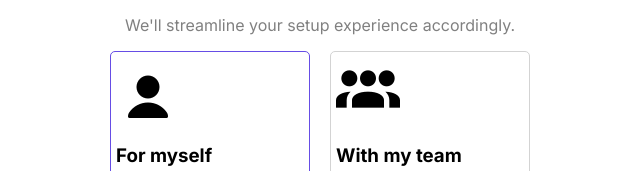
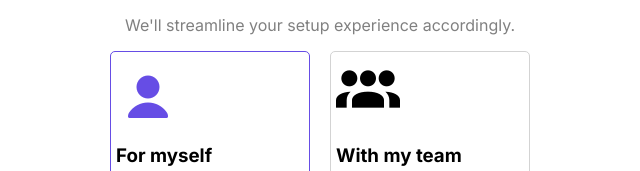
Before and after one commit to vaibhavchobisa/eden-onboarding, a React (Create React App) app: page /usage in a window 1280 px wide. Shown: the part 317-488 px from the top of the page, without its empty margins (320-960 px from the left). Built offline with nearby package versions, Linux system fonts and the light colour scheme.

Commit message:
effects added

```diff
--- a/src/App.js
+++ b/src/App.js
@@ -6,7 +6,7 @@ import Usage from "./routes/usage/usage.component";
 import Success from "./routes/success/success.component";
 import "./App.scss"
 
-// rgba(102,77,229,255)
+// rgb(102,77,229)
 
 const App = () => {
   return (
--- a/src/components/progress-bar/progress-bar.component.jsx
+++ b/src/components/progress-bar/progress-bar.component.jsx
@@ -1,11 +1,11 @@
 import { useContext } from "react";
-import { ClickContext } from "../../context/click.context";
+import { AppContext } from "../../context/app.context";
 import "./progress-bar.styles.scss";
 
 // const goTo = { welcome: '/', workspace: '/workspace', usage: '/usage' }
 
 const ProgressBar = () => {
-    const { isFirstClicked, isSecondClicked, isThirdClicked } = useContext(ClickContext);
+    const { isFirstClicked, isSecondClicked, isThirdClicked } = useContext(AppContext);
 
     let addClass;
 
--- a/src/context/click.context.jsx
+++ b/src/context/app.context.jsx
@@ -1,7 +1,7 @@
 import { createContext, useState } from "react";
 
 // as the actual value you want to access
-export const ClickContext = createContext({
+export const AppContext = createContext({
     isFirstClicked: false,
     setIsFirstClicked: () => { },
 
@@ -12,15 +12,15 @@ export const ClickContext = createContext({
     setIsThirdClicked: () => { },
 });
 
-export const ClickProvider = ({ children }) => {
+export const AppProvider = ({ children }) => {
     const [isFirstClicked, setIsFirstClicked] = useState(false);
     const [isSecondClicked, setIsSecondClicked] = useState(false);
     const [isThirdClicked, setIsThirdClicked] = useState(false);
     const value = { isFirstClicked, setIsFirstClicked, isSecondClicked, setIsSecondClicked, isThirdClicked, setIsThirdClicked };
 
     return (
-        <ClickContext.Provider value={value}>
+        <AppContext.Provider value={value}>
             {children}
-        </ClickContext.Provider>
+        </AppContext.Provider>
     );
 };
--- a/src/index.js
+++ b/src/index.js
@@ -5,16 +5,16 @@ import App from './App';
 import reportWebVitals from './reportWebVitals';
 
 import { BrowserRouter } from 'react-router-dom';
-import { ClickProvider } from './context/click.context';
+import { AppProvider } from './context/app.context';
 
 const root = ReactDOM.createRoot(document.getElementById('root'));
 root.render(
   <React.StrictMode>
-    <ClickProvider>
+    <AppProvider>
       <BrowserRouter>
         <App />
       </BrowserRouter>
-    </ClickProvider>
+    </AppProvider>
   </React.StrictMode>
 );
 
--- a/src/routes/create-workspace/create-worskspace.component.jsx
+++ b/src/routes/create-workspace/create-worskspace.component.jsx
@@ -2,7 +2,7 @@ import "./create-workspace.styles.scss";
 import Button from "../../components/button/button.component";
 import { useNavigate } from "react-router-dom";
 import { useContext, useState } from "react";
-import { ClickContext } from "../../context/click.context";
+import { AppContext } from "../../context/app.context";
 
 const defaultFormFields = {
     workspaceName: '',
@@ -15,7 +15,7 @@ const CreateWorkspace = () => {
     const [formFields, setFormFields] = useState(defaultFormFields);
     const { workspaceName, workspaceUrl } = formFields;
 
-    const { setIsSecondClicked } = useContext(ClickContext);
+    const { setIsSecondClicked } = useContext(AppContext);
 
     const navigate = useNavigate();
 
--- a/src/routes/usage/usage.component.jsx
+++ b/src/routes/usage/usage.component.jsx
@@ -1,17 +1,36 @@
 import "./usage.styles.scss";
 import Button from "../../components/button/button.component";
 import { useNavigate } from "react-router-dom";
-import { useContext } from "react";
-import { ClickContext } from "../../context/click.context";
+import { useContext, useState } from "react";
+import { AppContext } from "../../context/app.context";
+
+import { Link } from "react-router-dom";
 
 const Usage = () => {
 
-    const { setIsThirdClicked } = useContext(ClickContext);
+    const { setIsThirdClicked } = useContext(AppContext);
 
     const navigate = useNavigate();
     const onNavigateHandler = () => {
         setIsThirdClicked(true);
         navigate("/success")
+    };
+
+    const [isSelected1, setIsSelected1] = useState(true);
+    const [isSelected2, setIsSelected2] = useState(false);
+
+    const onClickHandler1 = (event) => {
+        setIsSelected1(current => !current);
+        if (isSelected2 === true) {
+            setIsSelected2(false);
+        };
+    };
+
+    const onClickHandler2 = (event) => {
+        setIsSelected2(current => !current);
+        if (isSelected1 === true) {
+            setIsSelected1(false);
+        };
     };
 
     return (
@@ -20,13 +39,13 @@ const Usage = () => {
             <p>We'll streamline your setup experience accordingly.</p>
             <div className="card-container">
                 <div className="cards">
-                    <div className="card-1">
-                        <img src="./logo/person.png" alt="for-myself-logo" />
+                    <div className={`card-1 ${isSelected1 ? "selected" : ""}`} onClick={onClickHandler1}>
+                        <img src={isSelected1 ? "./logo/person_blue.png" : "./logo/person.png"} alt="for-myself-logo" />
                         <h3>For myself</h3>
                         <p>Write better. Think more clearly. Stay organized.</p>
                     </div>
-                    <div className="card-2">
-                        <img src="./logo/team.png" alt="team-logo" />
+                    <div className={`card-2 ${isSelected2 ? "selected" : ""}`} onClick={onClickHandler2}>
+                        <img src={isSelected2 ? "./logo/team_blue.png" : "./logo/team.png"} alt="team-logo" />
                         <h3>With my team</h3>
                         <p>Wikis, docs, tasks & projects, all in one place.</p>
                     </div>
--- a/src/routes/usage/usage.styles.scss
+++ b/src/routes/usage/usage.styles.scss
@@ -13,12 +13,17 @@
 
             .card-1 {
                 box-sizing: border-box;
-                border: 1px solid rgba(102, 77, 229, 255);
+                border: 1px solid lightgray;
                 height: 200px;
                 width: 200px;
                 border-radius: 5px;
                 padding: 5px;
                 margin-right: 20px;
+                cursor: pointer;
+
+                img {
+
+                }
             }
 
             .card-2 {
@@ -28,7 +33,18 @@
                 width: 200px;
                 border-radius: 5px;
                 padding: 5px;
+                cursor: pointer;
+
+                img {
+
+                }
             }
+
+            .selected {
+                border: 1px solid rgb(102, 77, 229);
+            }
+
+
     }
 }
 
--- a/src/routes/welcome/welcome.component.jsx
+++ b/src/routes/welcome/welcome.component.jsx
@@ -4,7 +4,7 @@ import { useNavigate } from "react-router-dom";
 import { useContext } from "react";
 
 import { useState } from "react";
-import { ClickContext } from "../../context/click.context";
+import { AppContext } from "../../context/app.context";
 
 const defaultFormFields = {
     fullName: '',
@@ -16,7 +16,7 @@ const Welcome = () => {
     const [formFields, setFormFields] = useState(defaultFormFields);
     const { fullName, displayName } = formFields;
 
-    const { setIsFirstClicked } = useContext(ClickContext);
+    const { setIsFirstClicked } = useContext(AppContext);
 
     const navigate = useNavigate();
 
```
